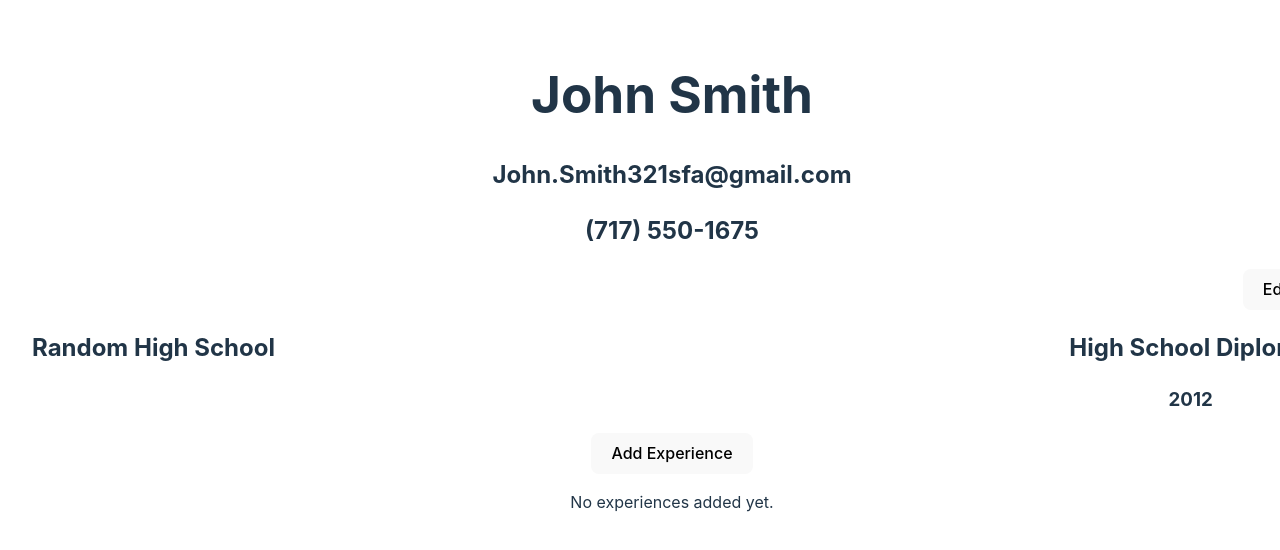
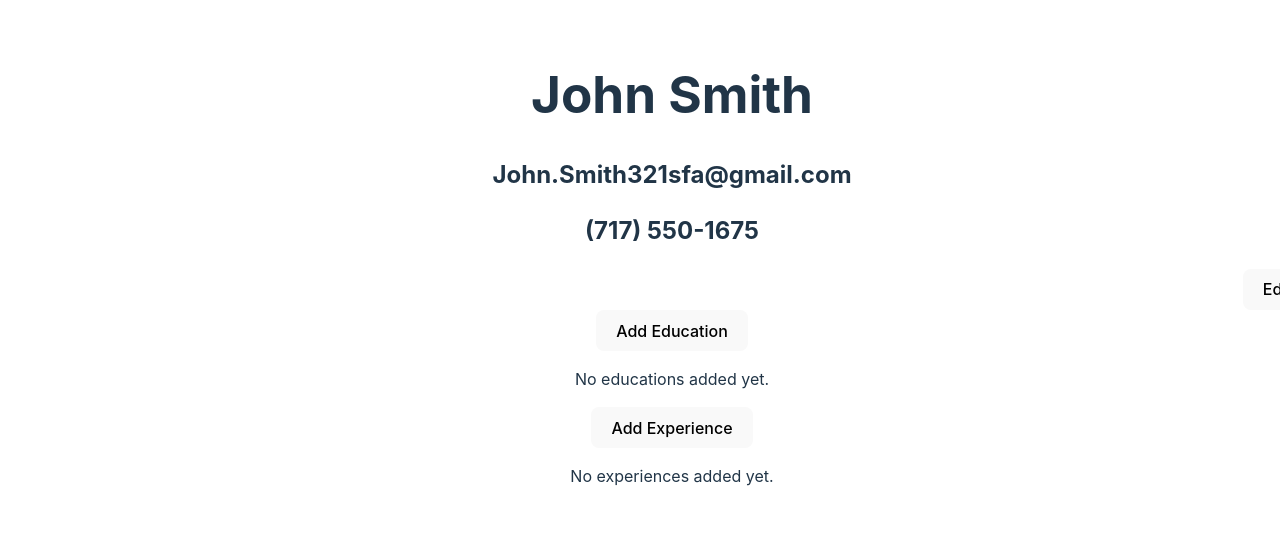
Before and after one commit to shannu1995/odin-project-cv-react, a React (Vite) app: page / in a window 1280 px wide. Shown: the top 550 px of the page. Built offline with nearby package versions, Linux system fonts and the light colour scheme.

Commit message:
Finished being able to add Educations now.

```diff
--- a/src/components/Education.jsx
+++ b/src/components/Education.jsx
@@ -1,18 +1,85 @@
 import { useState } from 'react'
 import '../styles/App.css'
 
-function Education({institution = "Random High School", diplomaName = "High School Diploma", year = 2012}){
-    const [education, setEducation] = useState({institution, diplomaName, year});
-    const [isEditing, setIsEditing] = useState(false);
-    return(
-        <div className='block'>
-            <div className='left-align'>
-                <h2>{education.institution}</h2>
-            </div>
-            <div className='right-align'>
-                <h2>{education.diplomaName}</h2>
-                <h3>{education.year}</h3>
-            </div>
+function Education(){
+    const [educations, setEducations] = useState([]);
+    const [savedEducations, setSavedEducations] = useState([]);
+    const [isSaved, setIsSaved] = useState(false);
+    const addEducation = () =>{
+        setEducations([...educations, { school: "", degree: "", fromYear: "", toYear: "" }]);
+    ;}
+    const updateEducation = (index, field, value) => {
+        const newEducations = educations.map((edu, i) =>
+            i === index ? { ...edu, [field]: value } : edu
+        );
+        setEducations(newEducations);
+    };
+    const deleteEducation = (index) => {
+        setEducations(educations.filter((_, i) => i !== index));
+    };
+    const saveEducations = () => {
+        setSavedEducations(educations);
+        setIsSaved(true);
+    };
+    const resetEducations = () => {
+        setEducations([]);
+        setSavedEducations([]);
+        setIsSaved(false);
+    };
+    return (
+        <div>
+            {!isSaved ? (
+                <>
+                    <button onClick={addEducation}>Add Education</button>
+                    {educations.length > 0 && <button onClick={saveEducations}>Save</button>}
+                    {educations.length === 0 && <p>No educations added yet.</p>}
+                    {educations.map((edu, index) => (
+                        <div key={index} className="education">
+                            <input
+                                type="text"
+                                placeholder="School"
+                                value={edu.school}
+                                onChange={(e) => updateEducation(index, "school", e.target.value)}
+                            />
+                            <input
+                                type="text"
+                                placeholder="Degree"
+                                value={edu.degree}
+                                onChange={(e) => updateEducation(index, "degree", e.target.value)}
+                            />
+                            <input
+                                type="number"
+                                placeholder="From Year"
+                                value={edu.fromYear}
+                                onChange={(e) => updateEducation(index, "fromYear", e.target.value)}
+                            />
+                            <input
+                                type="number"
+                                placeholder="To Year"
+                                value={edu.toYear}
+                                onChange={(e) => updateEducation(index, "toYear", e.target.value)}
+                            />
+                            <button onClick={() => deleteEducation(index)}>Delete</button>
+                        </div>
+                    ))}
+                </>
+            ) : (
+                <>
+                    <button onClick={resetEducations}>Edit</button>
+                    {savedEducations.length > 0 && (
+                        <div>
+                            <h2>Education</h2>
+                            {savedEducations.map((edu, index) => (
+                                <div key={index}>
+                                    <p>{edu.school}</p>
+                                    <p>{edu.degree}</p>
+                                    <p>{edu.fromYear} - {edu.toYear}</p>
+                                </div>
+                            ))}
+                        </div>
+                    )}
+                </>
+            )}
         </div>
     );
 };
```
